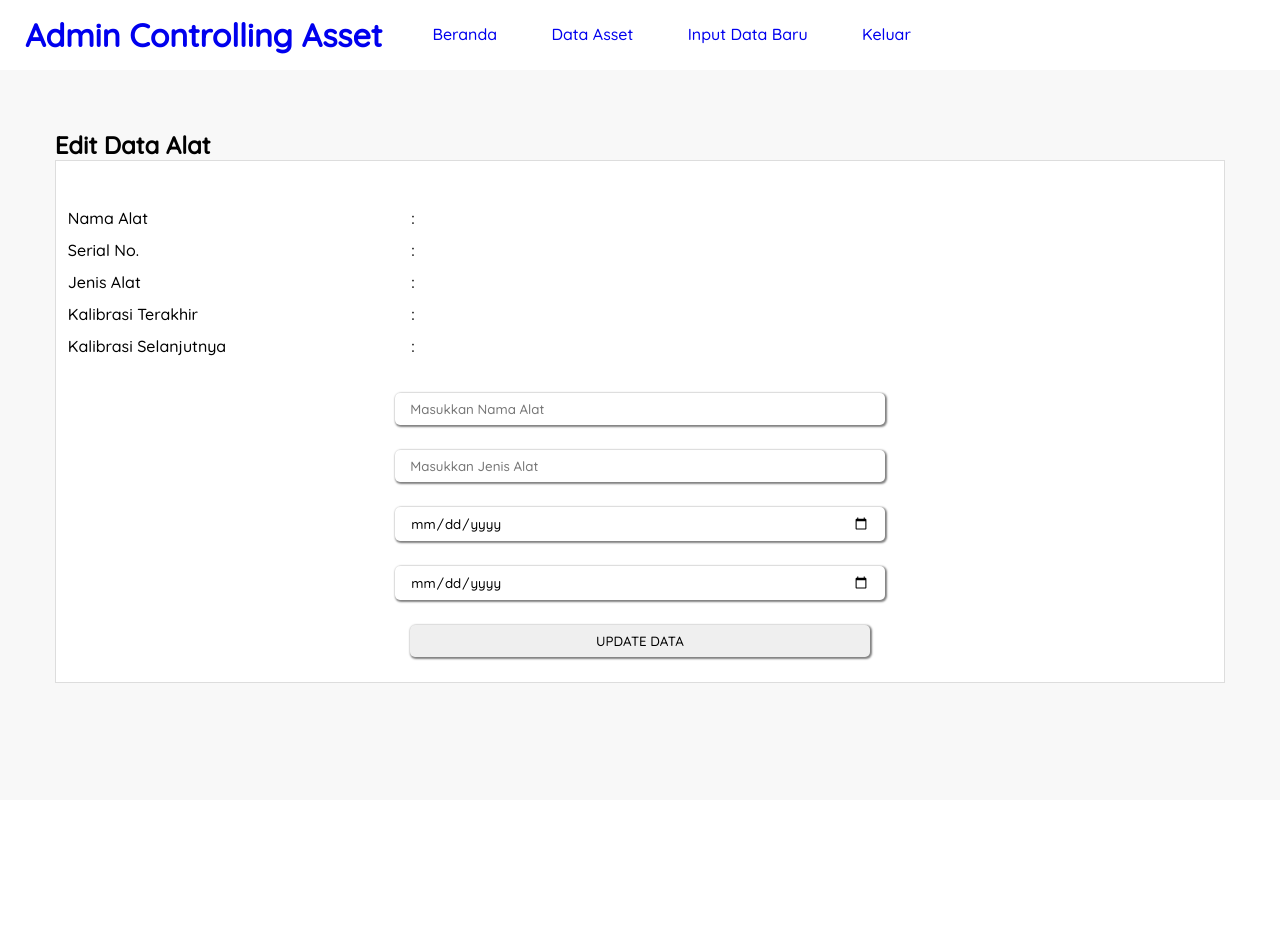
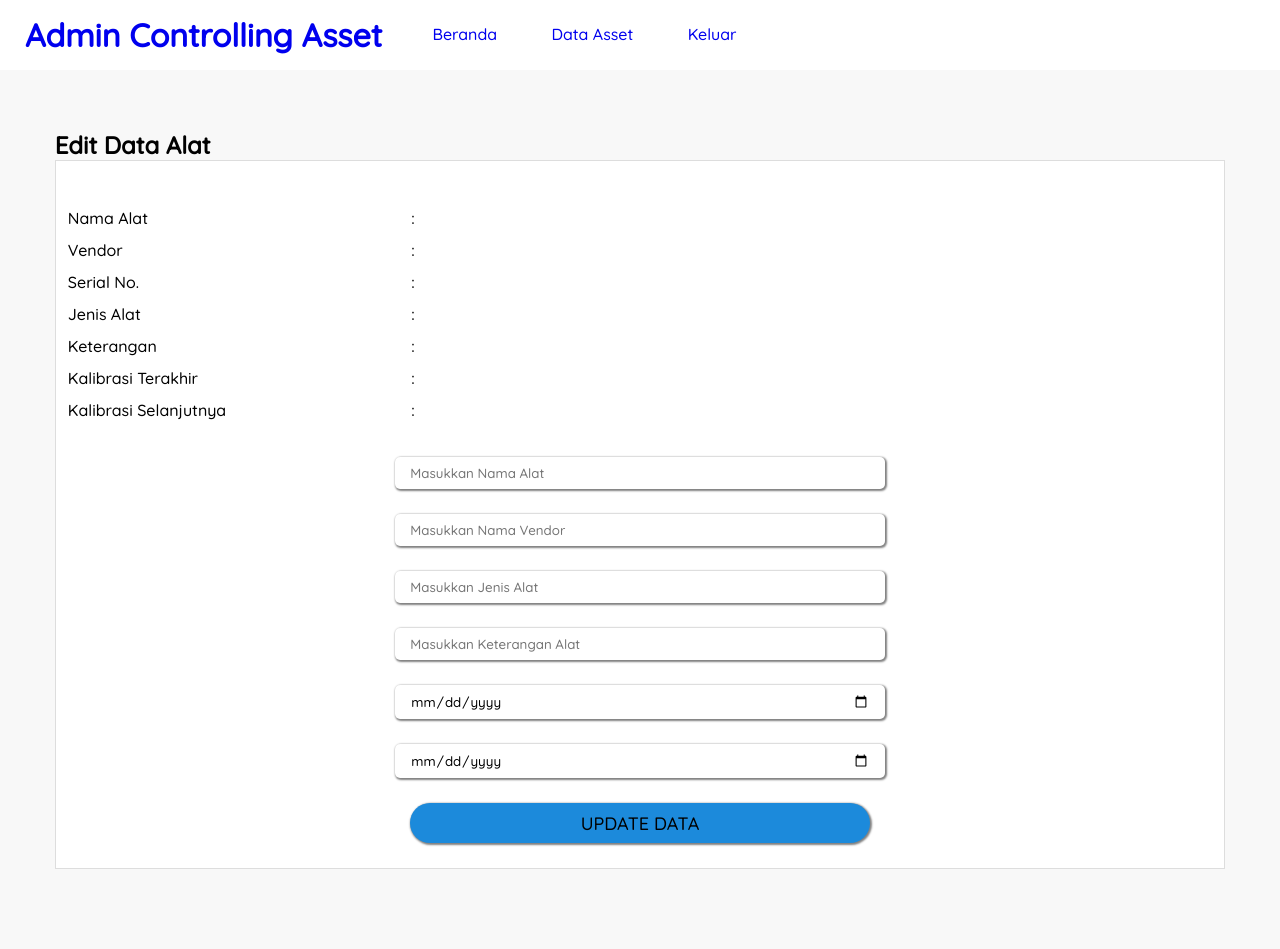
Before and after one commit to layleh/controlling-asset, a PHP site: page /edit-data.php?kode=1 in a window 1280 px wide. Before the commit the page ends 683 px from the top, so only its background shows below. Run offline with PHP 8.4, Linux system fonts and the light colour scheme; the visitor is signed in with stand-in values (Sample User, id 1); data that the repository does not hold is empty.

Commit message:
update edit-data.php

```diff
--- a/edit-data.php
+++ b/edit-data.php
@@ -11,7 +11,9 @@
     $p = mysqli_fetch_object($data_alat);
 
     if(isset($_POST['update'])){
-        $query = "UPDATE `tb_alat` SET nama='$_POST[nama]', jenis='$_POST[jenis]', berakhir='$_POST[berakhir]', baru='$_POST[baru]' WHERE kode='$kode_data'";
+        $nama = $_POST['nama'];
+        $jenis = $_POST['jenis'];
+        $query = "UPDATE `tb_alat` SET nama='$_POST[nama]', vendor='$_POST[vendor]', jenis='$_POST[jenis]', keterangan='$_POST[keterangan]', berakhir='$_POST[berakhir]', baru='$_POST[baru]' WHERE kode='$kode_data'";
 
         $query_run = mysqli_query($conn, $query);
 
@@ -19,10 +21,10 @@
             echo '<script type="text/javascript"> alert("Data Update") </script>';
             echo '<script>window.location="data-asset.php"</script>';
         }
-        /*
+
         else{
             echo '<script type="text/javascript"> alert("Data Not Update") </script>';
-        } */
+        }
     }
 ?>
 
@@ -43,7 +45,6 @@
             <ul>
                 <li><a href="beranda.php">Beranda</a></li>
                 <li><a href="data-asset.php">Data Asset</a></li>
-                <li><a href="input-data.php">Input Data Baru</a></li>
                 <li><a href="keluar.php">Keluar</a></li>
 
             </ul>
@@ -61,6 +62,12 @@
                         <td><?php echo $p->nama ?></td>
                     </tr><br>
                     <tr>
+                        <td>Vendor</td>
+                        <td>: </td>
+                        <td></td>
+                        <td><?php echo $p->vendor ?></td>
+                    </tr>
+                    <tr>
                         <td>Serial No.</td>
                         <td>: </td>
                         <td></td>
@@ -71,6 +78,12 @@
                         <td>: </td>
                         <td></td>
                         <td><?php echo $p->jenis ?></td>
+                    </tr>
+                    <tr>
+                        <td>Keterangan</td>
+                        <td>: </td>
+                        <td></td>
+                        <td><?php echo $p->keterangan ?></td>
                     </tr>
                     <tr>
                         <td>Kalibrasi Terakhir</td>
@@ -88,7 +101,9 @@
                 <center>
                     <form action="" method="POST">
                         <input type="text" name="nama" placeholder="Masukkan Nama Alat"/><br>
+                        <input type="text" name="vendor" placeholder="Masukkan Nama Vendor"/><br>
                         <input type="text" name="jenis" placeholder="Masukkan Jenis Alat"/><br>
+                        <input type="text" name="keterangan" placeholder="Masukkan Keterangan Alat"/><br>
                     <div class="form-group">
                         <input type="date" name="berakhir" class="input-control">
                     </div>
@@ -96,7 +111,7 @@
                         <input type="date" name="baru" class="input-control">
                     </div>
 
-                        <input type="submit" name="update" value="UPDATE DATA" class="button"/>
+                        <input type="submit" name="update" value="UPDATE DATA" class="btn-update"/>
                     </form>
                 </center>
             </div>
```
